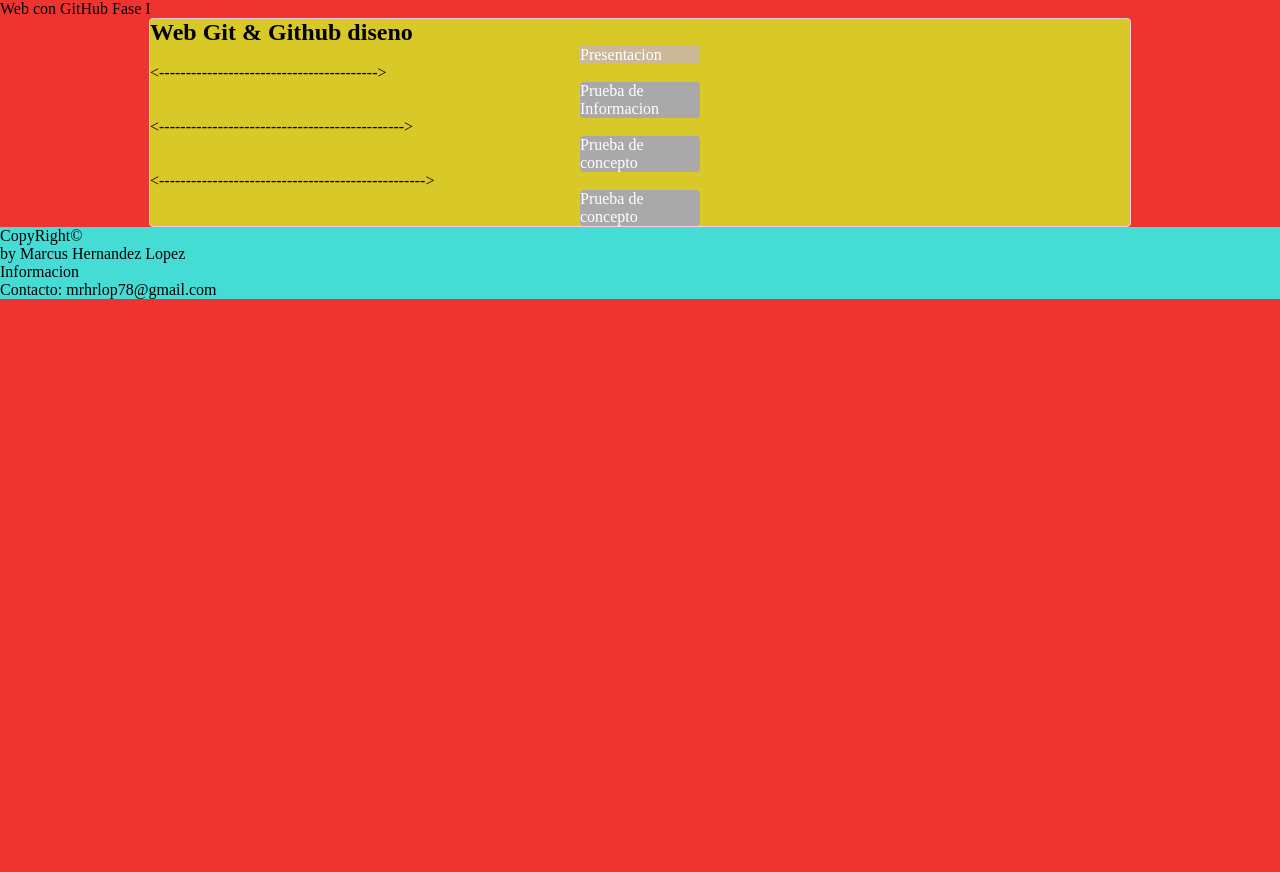
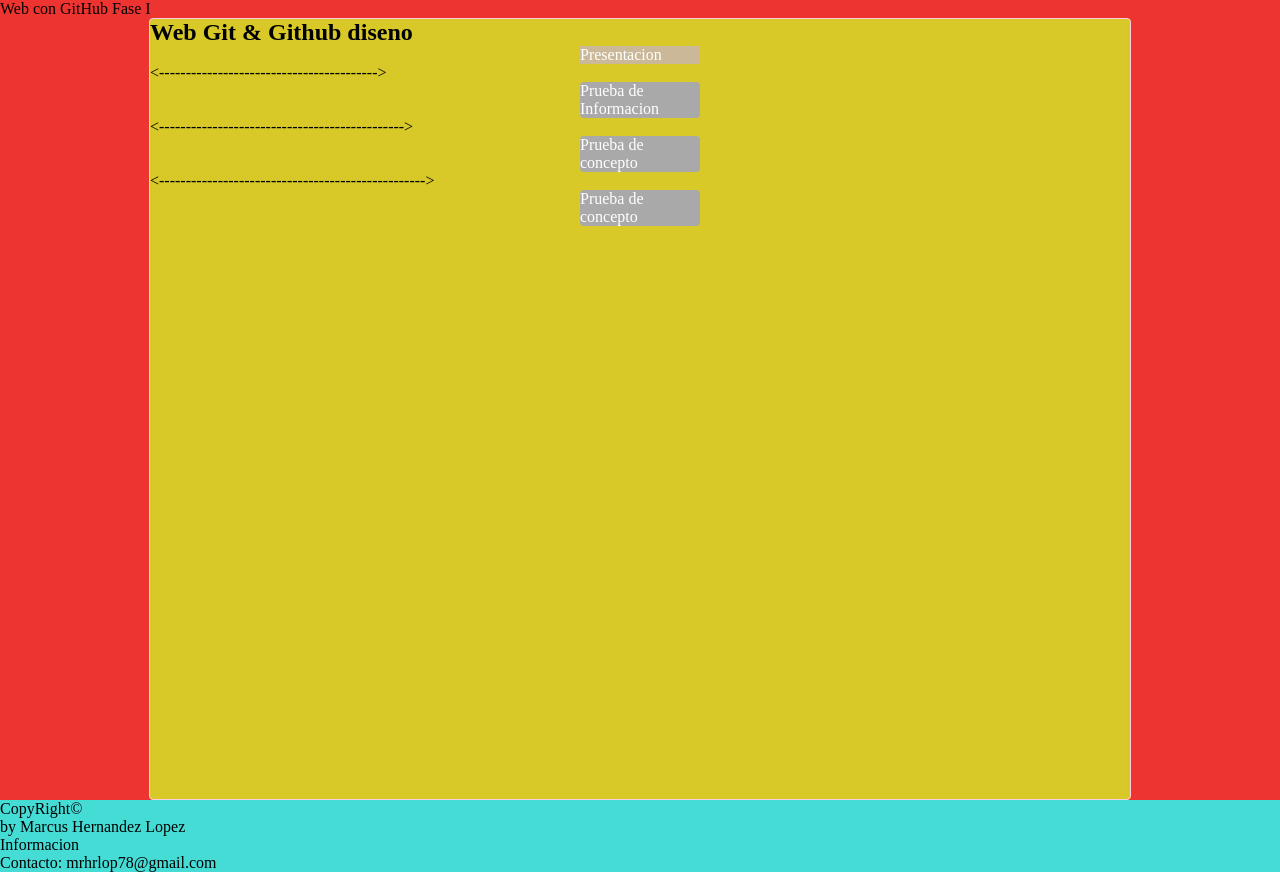
Before and after one commit to server10tt/testingweb, a plain HTML site: page index.html in a window 1280 px wide. Before the commit the page ends 800 px from the top, so only its background shows below. Drawn offline with Linux system fonts and the light colour scheme.

Commit message:
Update main.css

```diff
--- a/main.css
+++ b/main.css
@@ -7,11 +7,11 @@ body{
 }
 #contenedor{
   width: 980px;
-  heiht: 780px;
+  height: 780px;
   background: #d8c929;
   border:1px  solid #fcd;
   border-radius: 4px;
-  box-shadow: 2px 3px 2px # 777
+  box-shadow: 2px 3px 2px # 777;
 }
 h1{
     color: #fff;
```
